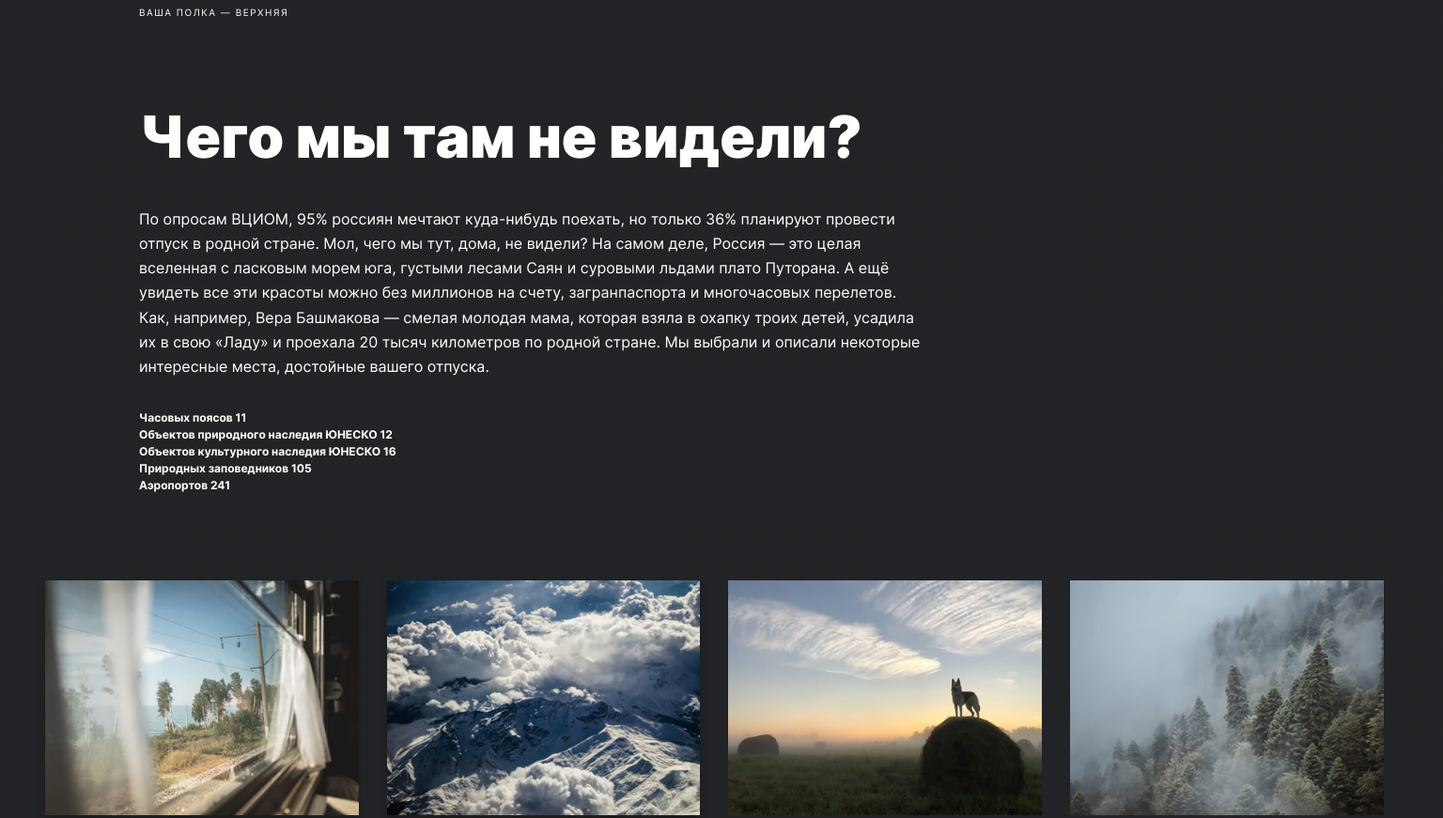
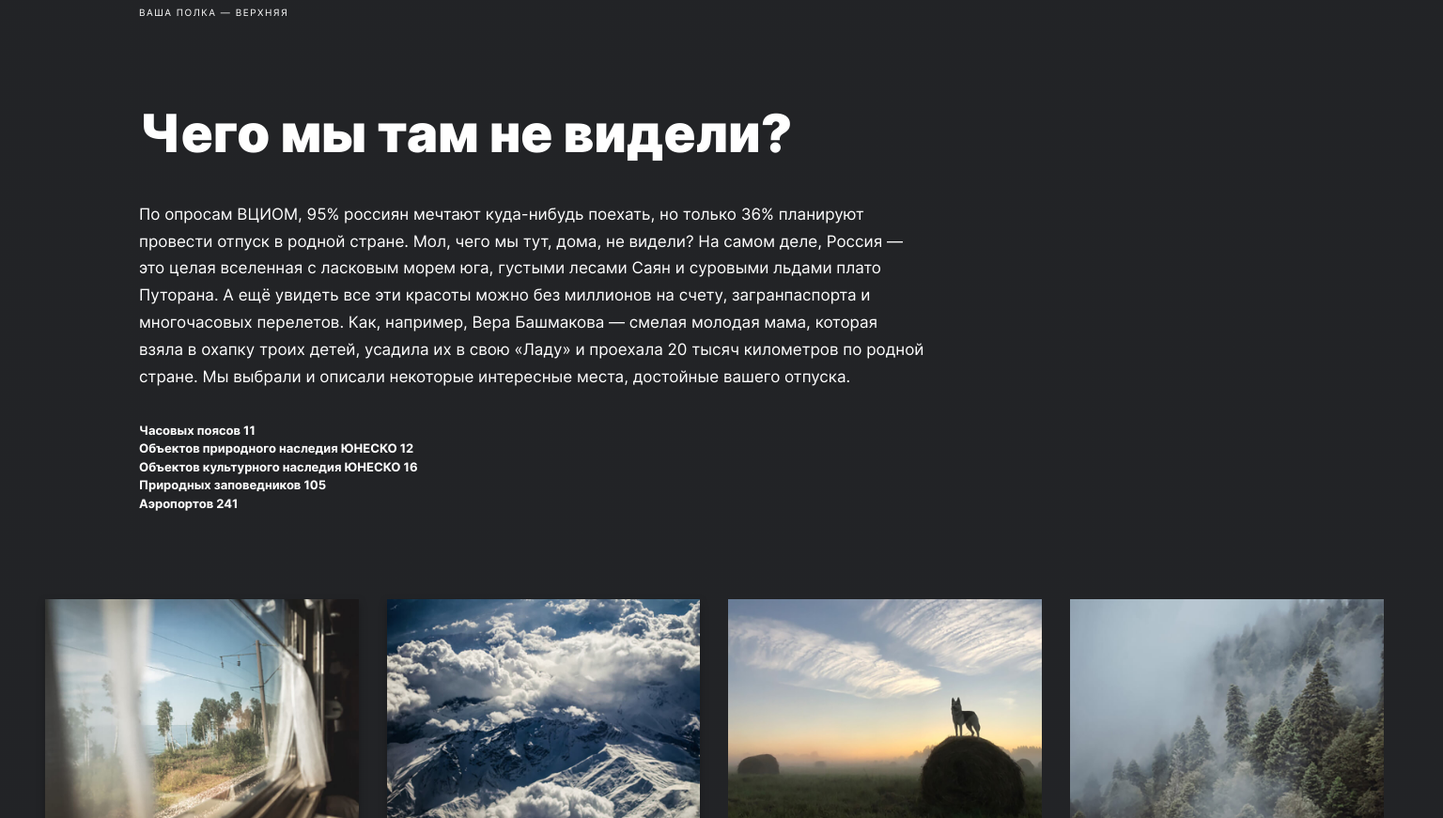
Before and after one commit to matilda-iv75/russian-travel, a plain HTML site: page index.html in a window 1536 px wide. Shown: the part 1271-2142 px from the top of the page at 94% size. Drawn offline with Linux system fonts and the light colour scheme.

Commit message:
1280 and more

```diff
--- a/style.css
+++ b/style.css
@@ -208,10 +208,6 @@
     margin-top: 26px;
 }
 
-.place__website {
-
-}
-
 .place__url-heading {
     margin: 0;
     margin-top: 26px;
@@ -229,9 +225,6 @@
 }
 
 .place__link {
-    /* margin: 0;
-    padding: 0;
-    margin-top: 16px; */
     font-family: 'Inter';
     font-style: normal;
     font-weight: 400;
@@ -242,16 +235,23 @@
 
 @media screen and (min-width: 1281px) {
     .place__pharagraph {
-        font-size: 22px;
+        font-size: 19px;
         line-height: 1.8;
     }
     .place__title {
-
-        font-size: 84px;
+        font-size: 76px;
         line-height: 1.1;
     }
-    .intro__title{
-        font-size: 62px;
+    .intro__title {
+        font-size: 56px;
         line-height: 1.1;
     }
+    .intro__text {
+        font-size: 17px;
+        line-height: 1.7;
+    }
+    .intro__list {
+        font-size: 13px;
+        line-height: 1.5;
+    }
 }
```
